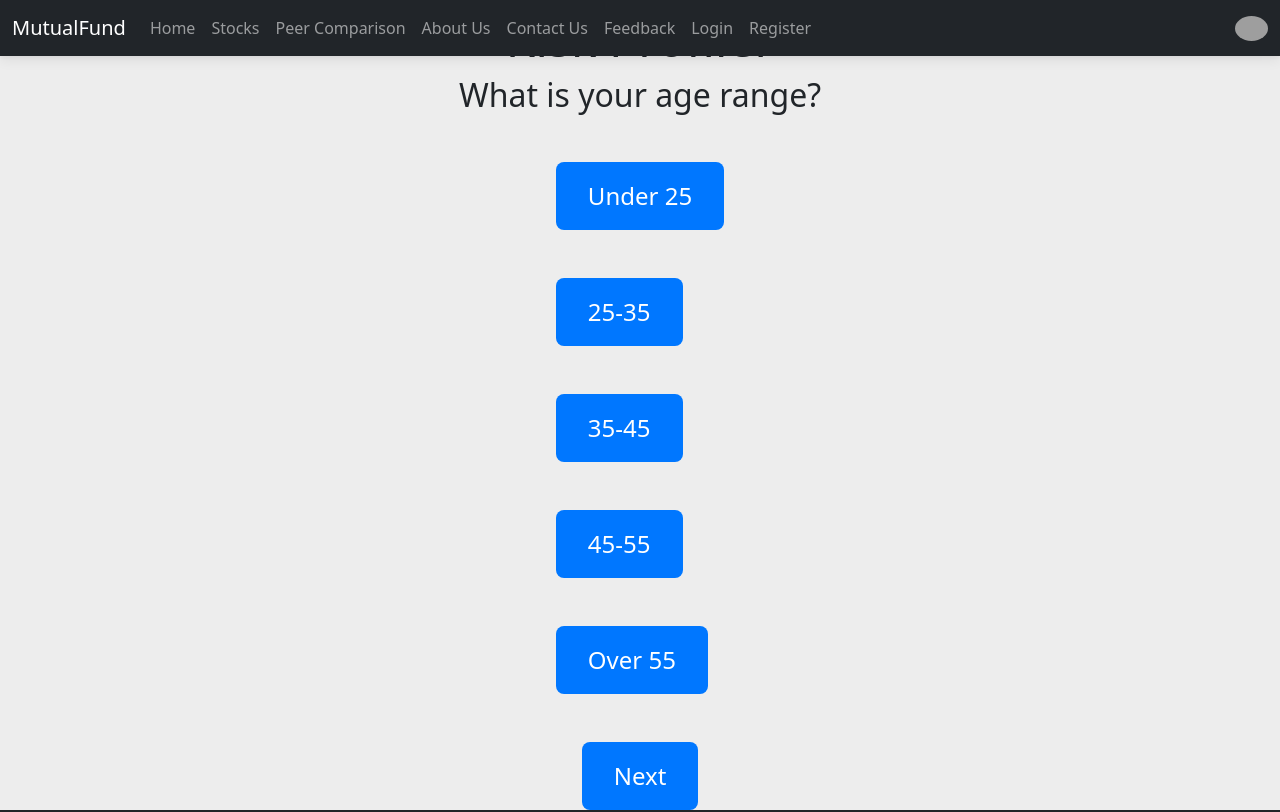
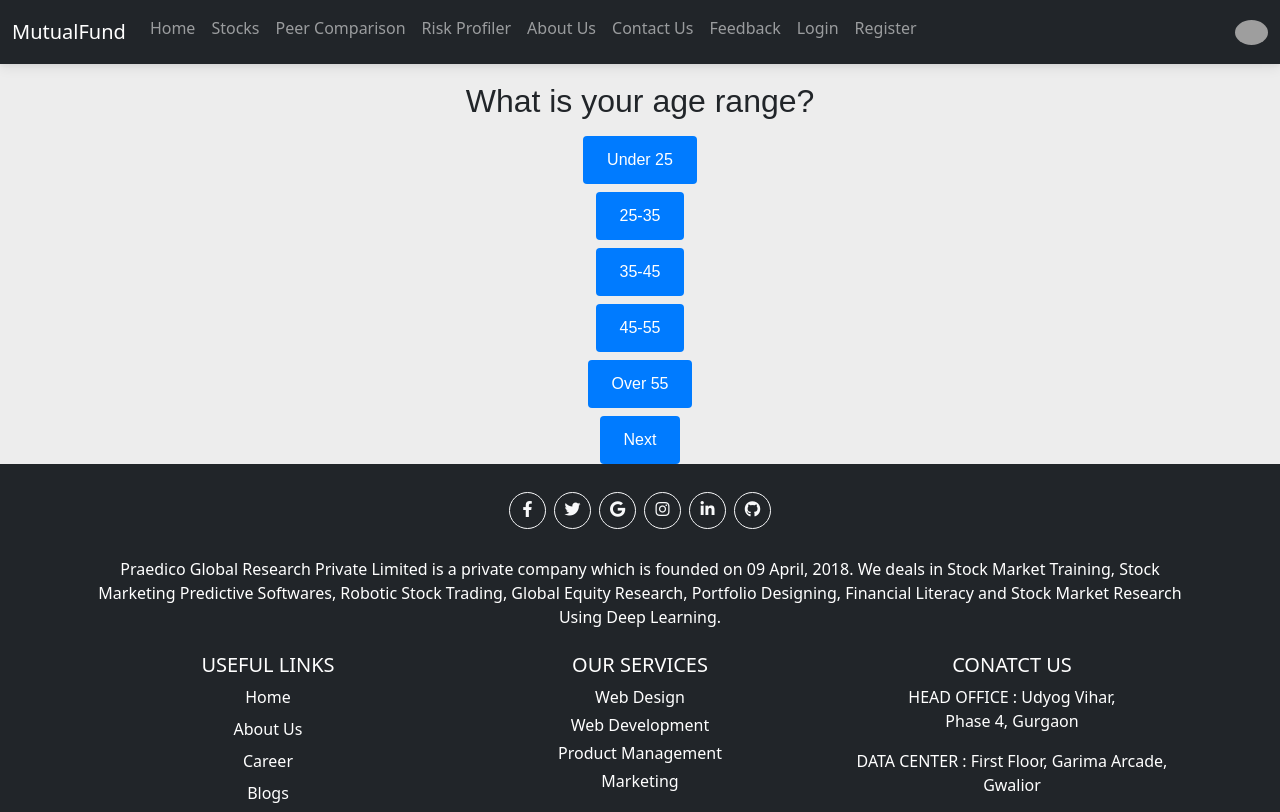
Before and after one commit to AnuragD123/mutualfund, a React (Create React App) app in the folder client/: page /riskprofiler in a window 1280 px wide. Shown: the top 812 px of the page. Built offline with nearby package versions, Linux system fonts and the light colour scheme; grey boxes are pictures that could not be loaded; what react-swipeable-views-utils would draw is missing.

Commit message:
Risk Profiler changes

```diff
--- a/client/src/Components/User/Navbar.js
+++ b/client/src/Components/User/Navbar.js
@@ -224,6 +224,11 @@ function Navbar() {
                             </li>
 
                             <li className="nav-item">
+                                <Link className="nav-link" to="/riskprofiler">Risk Profiler</Link>
+
+                            </li>
+
+                            <li className="nav-item">
                                 <Link className="nav-link" to="/aboutus">About Us</Link>
 
                             </li>
--- a/client/src/pages/User/RiskProfiler/RiskProfiler.css
+++ b/client/src/pages/User/RiskProfiler/RiskProfiler.css
@@ -1,13 +1,13 @@
-
 .risk-profiler-container {
-  display: flex;
-  flex-direction: column;
-  align-items: center;
+  max-width: 500px;
+  margin: 0 auto;
+  text-align: center;
+  font-family: Arial, sans-serif;
 }
 
 h1 {
-  margin-top: 20;
-  font-size: 3rem;
+  font-size: 2.5rem;
+  margin-bottom: 1.5rem;
 }
 
 h2 {
@@ -16,44 +16,52 @@ h2 {
 }
 
 ul {
-  list-style: none;
+  list-style-type: none;
+  margin: 0;
   padding: 0;
-  margin: 0;
 }
 
-li button {
-  font-size: 1.5rem;
-  margin-bottom: 1rem;
+li {
+  margin-bottom: 0.5rem;
+}
+
+button {
+  background-color: #007bff;
+  color: #fff;
+  border: none;
+  padding: 0.75rem 1.5rem;
+  border-radius: 0.25rem;
+  cursor: pointer;
+}
+
+button:hover {
+  background-color: #0069d9;
 }
 
 form {
   display: flex;
   flex-direction: column;
-  align-items: flex-start;
-  margin-top: 2rem;
+  align-items: center;
 }
 
 label {
-  font-size: 1.5rem;
-  margin-bottom: 1rem;
+  display: flex;
+  flex-direction: column;
+  align-items: center;
+  margin-bottom: 0.5rem;
 }
 
 input {
-  font-size: 1.5rem;
-  margin-left: 1rem;
+  padding: 0.5rem;
+  border: 1px solid #ccc;
+  border-radius: 0.25rem;
+  font-size: 1rem;
+  width: 100%;
+  max-width: 300px;
+  margin-top: 0.25rem;
 }
 
-button {
-  font-size: 1.5rem;
-  margin-top: 2rem;
-  padding: 1rem 2rem;
-  border: none;
-  border-radius: 0.5rem;
-  background-color: #0077ff;
-  color: white;
-  cursor: pointer;
+input:focus {
+  outline: none;
+  border-color: #007bff;
 }
-
-button:hover {
-  background-color: #0056b3;
-}
--- a/client/src/pages/User/RiskProfiler/RiskProfiler.js
+++ b/client/src/pages/User/RiskProfiler/RiskProfiler.js
@@ -174,6 +174,7 @@ function RiskProfiler() {
       </button>
     </div>
   );
+
 }
 
 export default RiskProfiler;
```
